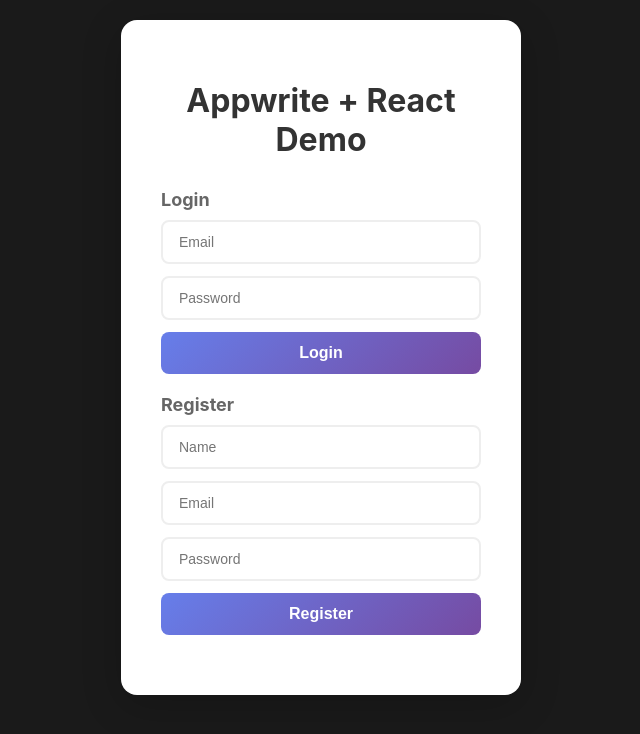
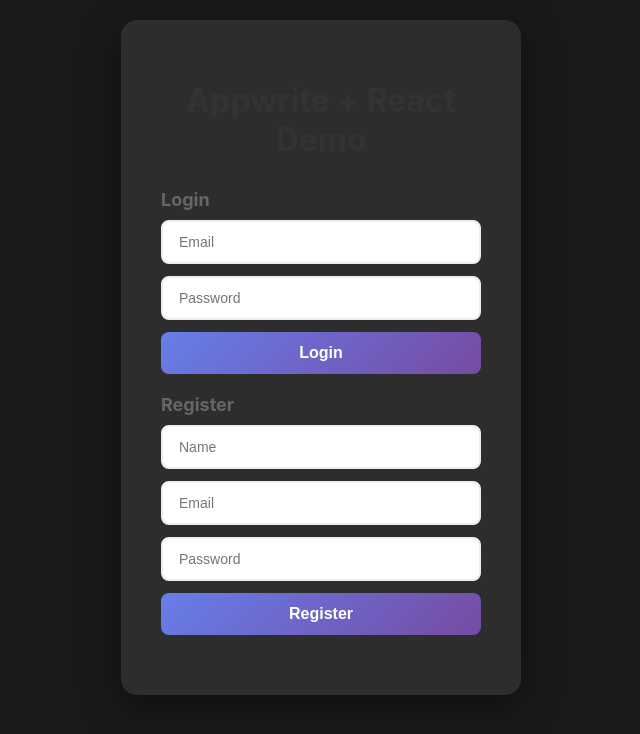
Before and after one commit to dawnmie/baas-69412f11002608fb80bd, a React (Vite) app: page / in a window 1280 px wide. Shown: the top 734 px of the page, without its empty margins (319-959 px from the left). Built offline with nearby package versions, Linux system fonts and the light colour scheme; no server answers.

Commit message:
Update src/App.css (lines 13-20) via Agent

```diff
--- a/src/App.css
+++ b/src/App.css
@@ -14,9 +14,9 @@
   max-width: 400px;
   margin: 0 auto;
   padding: 40px;
-  background: white;
+  background: #2d2d2d;
   border-radius: 16px;
-  box-shadow: 0 10px 40px rgba(0,0,0,0.2);
+  box-shadow: 0 10px 40px rgba(0,0,0,0.5);
 }
 
 h1 {
```
